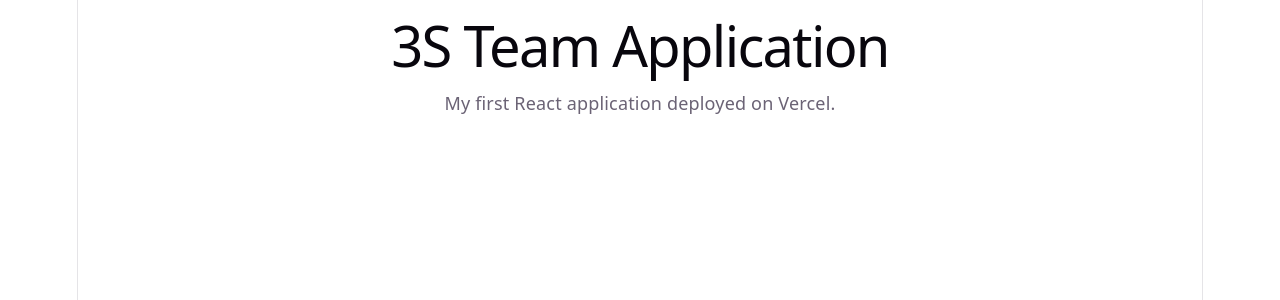
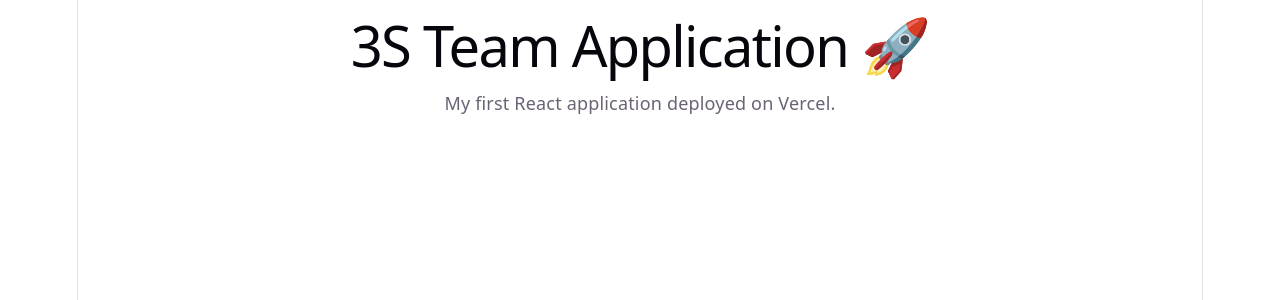
Before and after one commit to smartpeetu/3S, a React (Vite) app: page / in a window 1280 px wide. Shown: the top 300 px of the page. Built offline with nearby package versions, Linux system fonts and the light colour scheme.

Commit message:
Update application title

```diff
--- a/src/App.jsx
+++ b/src/App.jsx
@@ -7,7 +7,7 @@
 function App() {
   return (
     <div>
-      <h1>3S Team Application</h1>
+      <h1>3S Team Application 🚀</h1>
       <p>My first React application deployed on Vercel.</p>
     </div>
   );
```
